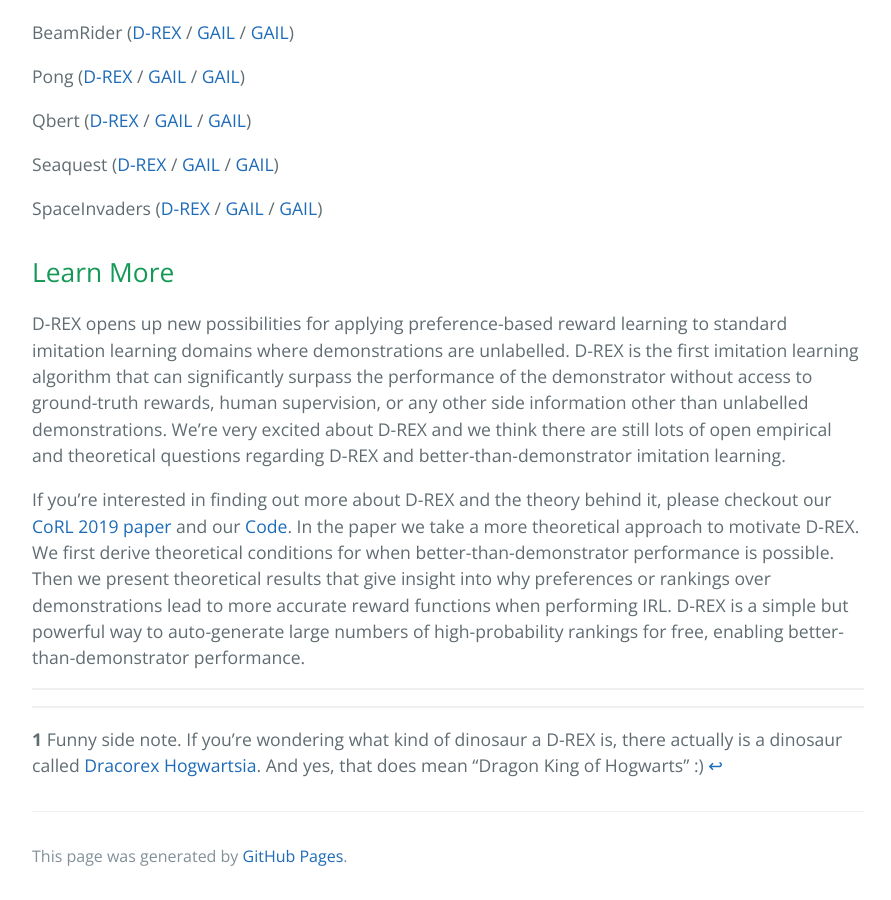
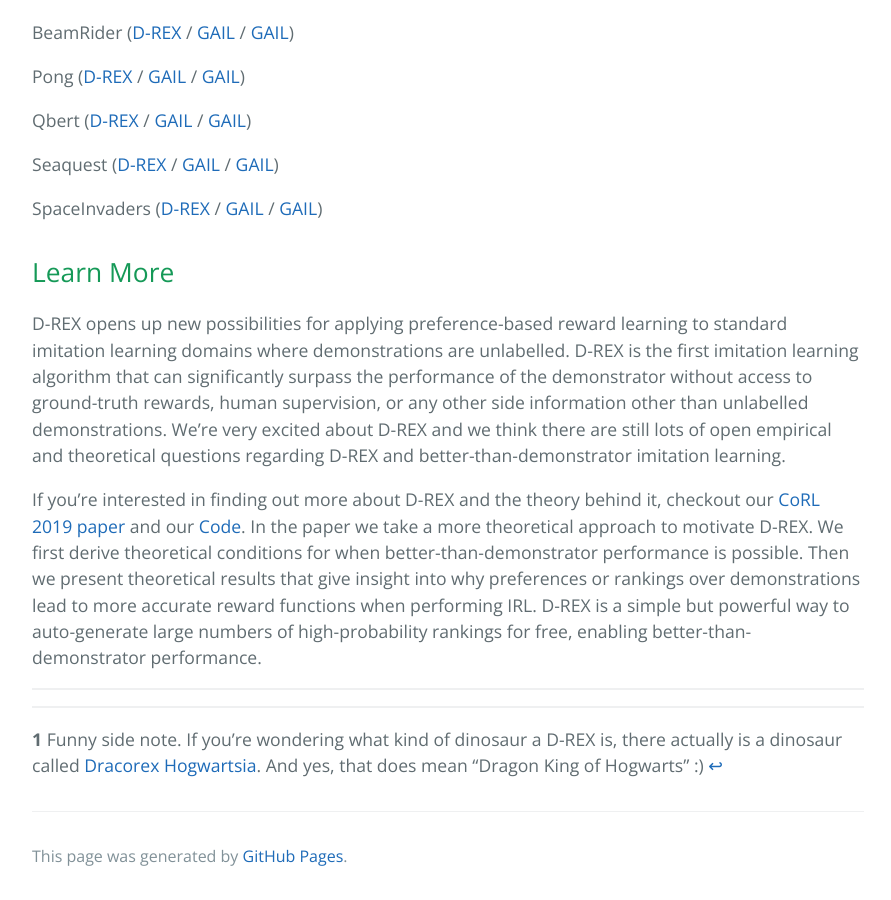
Before and after one commit to dsbrown1331/CoRL2019-DREX, a Jekyll site: the page built from index.md, in a window 1280 px wide and 900 px high, scrolled down 5086 px. Shown: the whole window, without its empty margins (192-1083 px from the left). Built offline with Jekyll 4.4.1, drawn with Linux system fonts in a browser that asks for light colours; formulas are drawn with MathJax 3; our own code applies the rules of GitHub Pages for plain Markdown files.

Commit message:
Update index.md

```diff
--- a/index.md
+++ b/index.md
@@ -107,7 +107,7 @@
 D-REX opens up new possibilities for applying preference-based reward learning to standard imitation learning domains where demonstrations are unlabelled. D-REX is the first imitation learning algorithm that can significantly surpass the performance of the demonstrator without access to ground-truth rewards, human supervision, or any other side information other than unlabelled demonstrations.
 We're very excited about D-REX and we think there are still lots of open empirical and theoretical questions regarding D-REX and better-than-demonstrator imitation learning.
 
-If you're interested in finding out more about D-REX and the theory behind it, please checkout our [CoRL 2019 paper](https://arxiv.org/pdf/1907.03976.pdf) and our [Code](https://github.com/dsbrown1331/CoRL2019-DREX). In the paper we take a more theoretical approach to motivate D-REX. We first derive theoretical conditions for when better-than-demonstrator performance is possible. Then we  present theoretical results that give insight into why preferences or rankings over demonstrations lead to more accurate reward functions when performing IRL. D-REX is a simple but powerful way to auto-generate large numbers of high-probability rankings for free, enabling better-than-demonstrator performance.
+If you're interested in finding out more about D-REX and the theory behind it, checkout our [CoRL 2019 paper](https://arxiv.org/abs/1907.03976) and our [Code](https://github.com/dsbrown1331/CoRL2019-DREX). In the paper we take a more theoretical approach to motivate D-REX. We first derive theoretical conditions for when better-than-demonstrator performance is possible. Then we  present theoretical results that give insight into why preferences or rankings over demonstrations lead to more accurate reward functions when performing IRL. D-REX is a simple but powerful way to auto-generate large numbers of high-probability rankings for free, enabling better-than-demonstrator performance.
 
 ___
 ---
```
